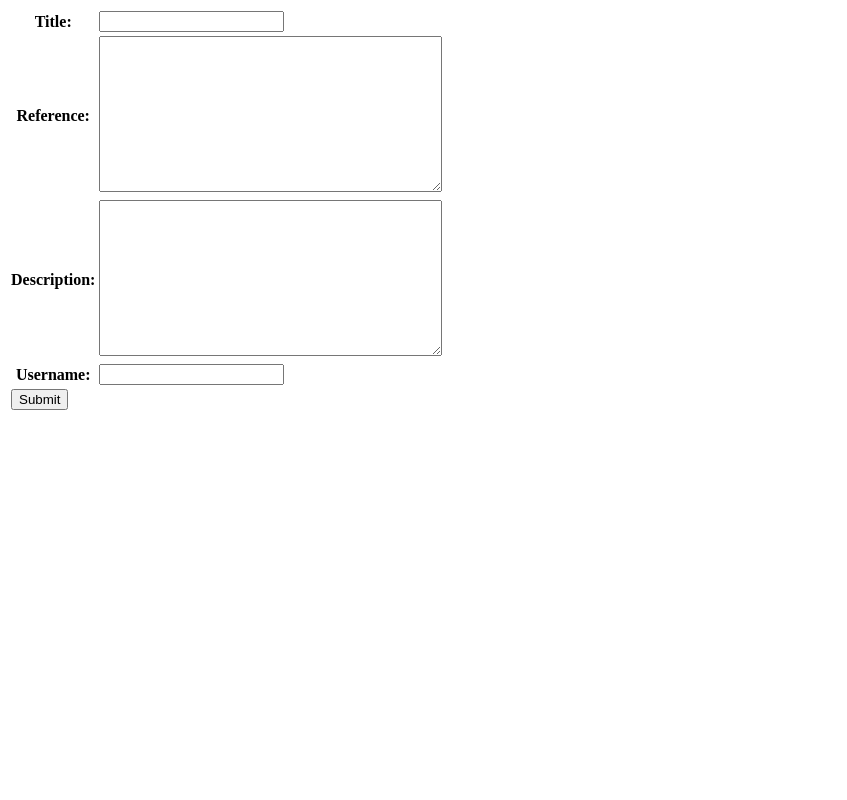
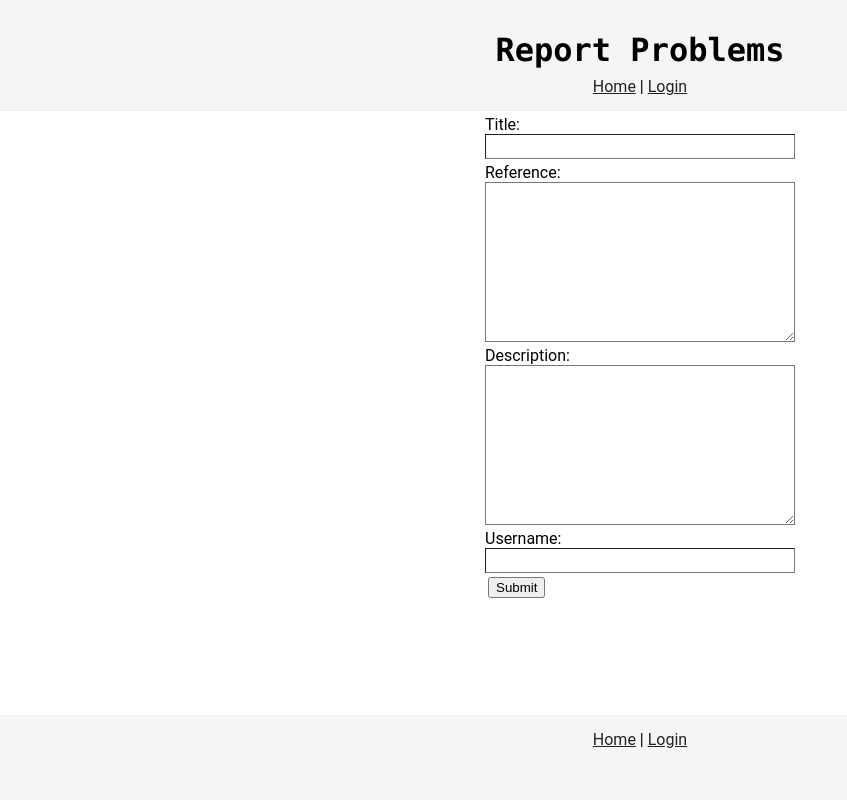
Before and after one commit to austinhartzheim/gravel, a Django app: page /problem/report/ in a window 1280 px wide. Shown: the whole page, without its empty margins (0-847 px from the left). Run offline with Django 3.2, Linux system fonts and the light colour scheme; parts of the project's set-up code (start-up, migrations or seed data) failed here and were passed over.

Commit message:
Added a theme.

```diff
--- a/problems/models.py
+++ b/problems/models.py
@@ -26,7 +26,7 @@ class Problem(models.Model):
     responses = models.ManyToManyField('Reply')
 
     def replies(self):
-        return responses.all().order_by('date')
+        return self.responses.all().order_by('date')
 
 
 class ProblemTag(models.Model):
--- a/problems/templates/problems/report.html
+++ b/problems/templates/problems/report.html
@@ -1,3 +1,6 @@
+{% extends "default.html" %}
+{% block heading %}Report Problems{% endblock %}
+{% block content%}
 <!doctype html>
 <html>
   <body>
@@ -11,10 +14,11 @@
     <form method="post" action="/problem/report/submit">
       {% csrf_token %}
       <table>
-	{{ form.as_table }}
+	{{ form.as_p }}
 
 	<tr><td colspan="2"><input type="submit" value="Submit" /></td></tr>
       </table>
     </form>
   </body>
 </html>
+{% endblock %}
--- /dev/null
+++ b/static/css/default.css
@@ -0,0 +1,69 @@
+html, body {
+    margin: 0px;
+    padding: 0px;
+    height: 100%;
+
+    text-align: center;
+    font-family: "Roboto",Corbel,Avenir,"Lucida Grande","Lucida Sans",sans-serif;
+}
+
+#wrapper {
+    min-height: 100%;
+    position: relative;
+}
+
+header {
+    background: #f5f5f5;
+    border-bottom: 1px solid #f0f0f0;
+    padding: 10px;
+}
+
+.nav {
+    padding: 4px;
+}
+.nav a {
+    color: #222;
+}
+
+#center {
+    display: inline-block;
+    text-align: left;
+    padding-bottom: 80px;
+}
+#content {
+    max-width: 1000px;
+}
+
+footer {
+    background: #f5f5f5;
+    border-top: 1px solid #f0f0f0;
+    min-height: 74px;
+    padding-top: 10px;
+    margin: 0px;
+
+    position: absolute;
+    width: 100%;
+    bottom: 0px;
+}
+footer ul {
+    list-style: none;
+}
+
+h1 {
+    font-family: "Fira Mono",Consolas,Menlo,Monaco,"Courier New",Courier,monospace;
+    margin-bottom: 4px;
+}
+h2 {
+    font-family: "Roboto",Corbel,Avenir,"Lucida Grande","Lucida Sans",sans-serif;
+}
+
+p {
+    margin: 4px 0 1px 0;
+}
+
+input[type="text"], textarea {
+    display: block;
+    border-width: 1px;
+    width: 300px;
+    padding: 4px;
+}
--- /dev/null
+++ b/templates/default.html
@@ -0,0 +1,31 @@
+<!DOCTYPE html>
+<html>
+  <head>
+    <title>Gravel</title>
+    <link rel="stylesheet" type="text/css" href="/static/css/default.css" />
+  </head>
+  <body>
+    <div id="wrapper">
+      <header>
+	<h1>{%block heading%}No heading{%endblock%}</h1>
+	<div class="nav">
+	  <a href="/">Home</a> |
+	  <a href="/login">Login</a>
+	</div>
+
+      </header>
+
+      <div id="center">
+	<div id="content">
+	  {%block content%}{%endblock%}
+	</div>
+      </div>
+
+      <footer>
+	<div class="nav">
+	  <a href="/">Home</a> | <a href="/login/">Login</a>
+	</div>
+      </footer>
+    </div>
+  </body>
+</body>
```
Also changed, not shown: gravel/settings.py (+6 -1 lines), problems/templates/problems/view.html (+14 -8 lines), problems/migrations/0002_auto_20150602_0312.py (added).
